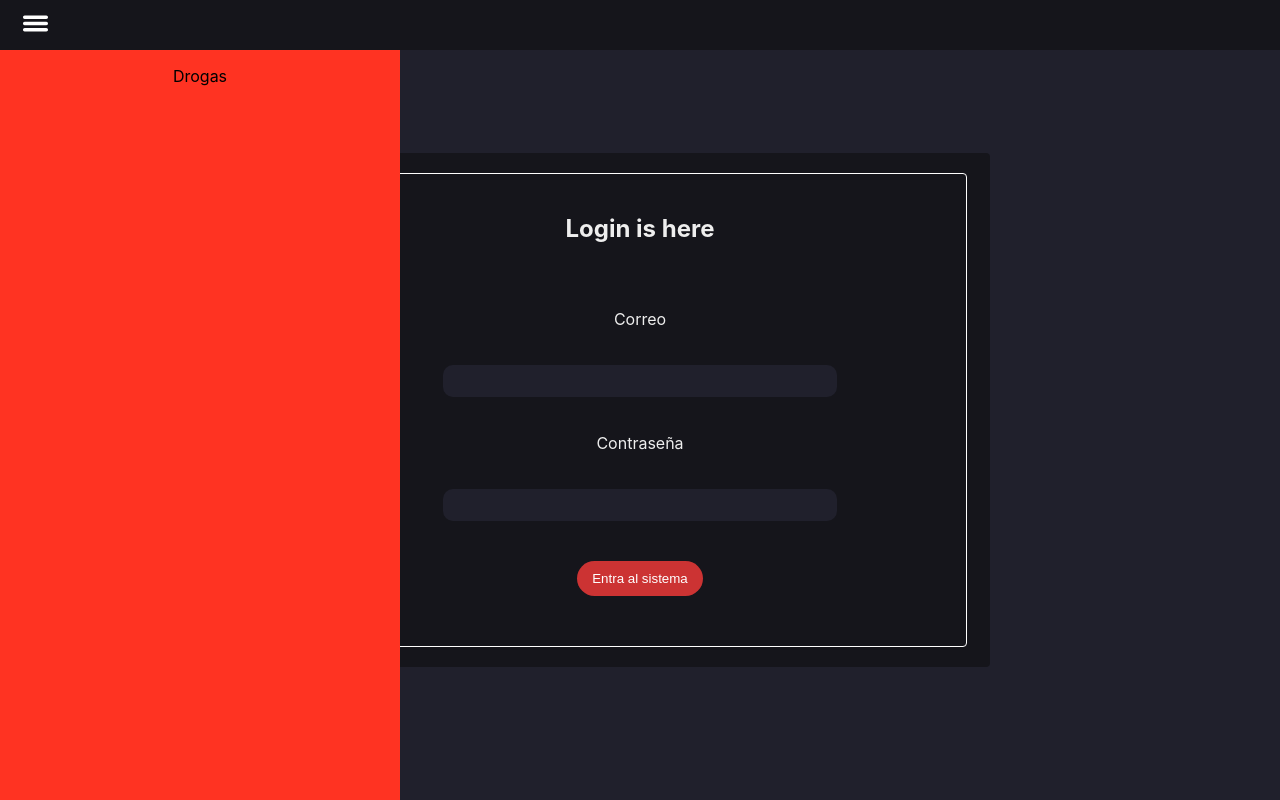
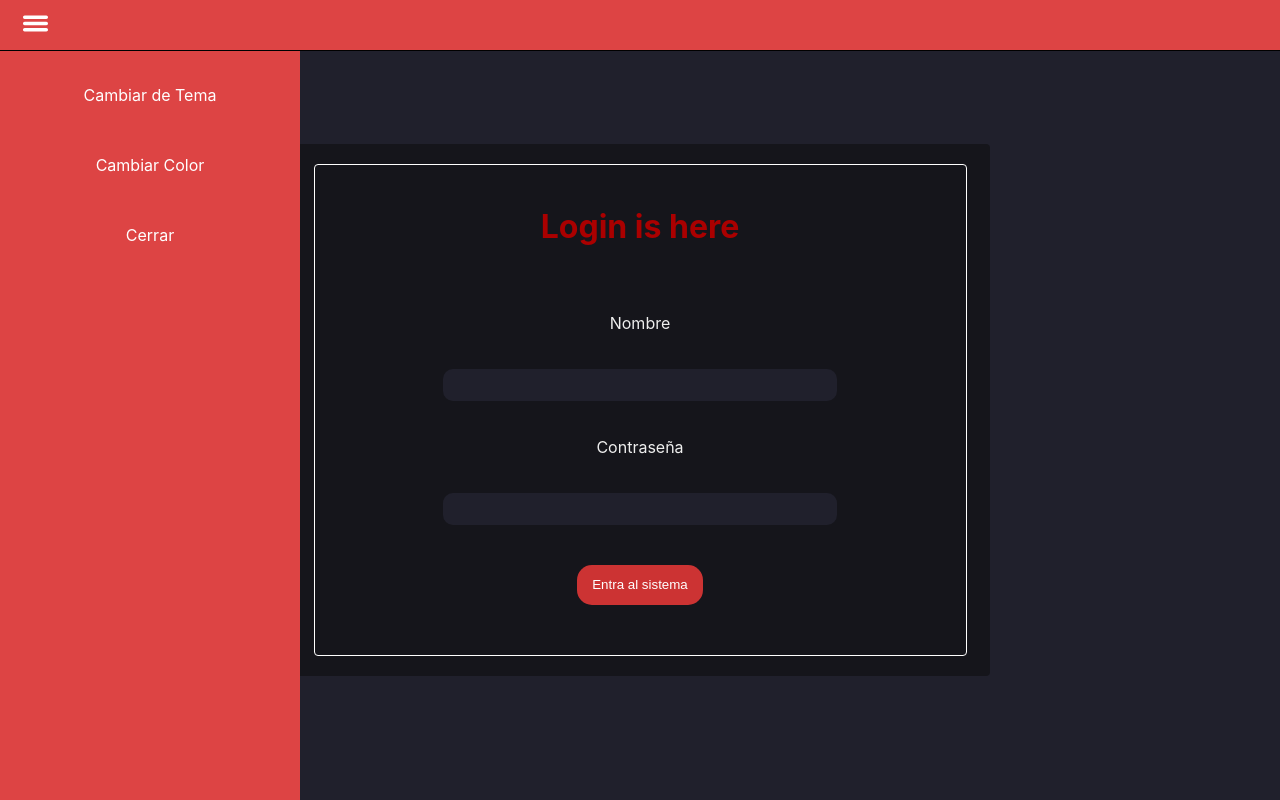
Before and after one commit to QuanticTM/tienda, a React (Create React App) app in the folder frontend/: page /login in a window 1280 px wide. Both pictures are taken after a click on the element 35 px from the left and 25 px from the top of the page. Built offline with nearby package versions, Linux system fonts and the light colour scheme.

Commit message:
themes added

```diff
--- a/frontend/src/components/globalComponents/forms.js
+++ b/frontend/src/components/globalComponents/forms.js
@@ -18,13 +18,16 @@ const InputNormal = props => {
 const BotonEnvio = props => {
 
     const { chosenColor } = useContext(GlobalContext);
+    const st = {backgroundColor: chosenColor[0]};
 
-    const st = {backgroundColor: chosenColor};
+    return  <button className="post-bottom" style={st} >{props.children}</button>
+}
 
-    return (
-        <button className="post-bottom" style={st} >{props.children}</button>
-    )
+const MainHeader = props => {
+    const { chosenColor } = useContext(GlobalContext);
+    return <h1 style={{color: chosenColor[2]}} > {props.children} </h1>
 }
+
 
 const InputContraseña = () => {
 
@@ -33,6 +36,4 @@ const InputContraseña = () => {
     )
 }
 
-
-
-export { InputNormal, BotonEnvio, InputContraseña};
+export {MainHeader, InputNormal, BotonEnvio, InputContraseña};
--- /dev/null
+++ b/frontend/src/components/navbar/navItems.js
@@ -0,0 +1,23 @@
+
+
+export const NavItem = props => {
+
+    return (
+        <div className={props.class || "nav-item"} onClick={props.method} >
+            <p>{props.children}</p>
+        </div>
+    )
+
+};
+
+export const NavColor = props => {
+
+    const st = {backgroundColor: props.color}
+
+    return (
+        <div className="nav-item nav-color" onClick={props.method} >
+            <p>{props.children} </p>
+            <div className="col" style={st} />
+        </div>
+    );
+}
--- a/frontend/src/components/navbar/navMain.js
+++ b/frontend/src/components/navbar/navMain.js
@@ -5,11 +5,14 @@ import NavMenu from "./navMenu";
 
 const Navbar = () => {
 
-    const { tema } = useContext(GlobalContext);
+    const { chosenColor } = useContext(GlobalContext);
+
     const [ isDisplayed, setDisplay] = useState(false);
 
-    const st = {backgroundColor: tema.principal};
-    const st1 = {height: "25px"};
+    const st = {backgroundColor: chosenColor[1]};
+    const st1 = {
+        height: "25px"
+    };
 
     const Logo = () => <img src={BD} className="logo" style={st1} />
 
@@ -20,7 +23,7 @@ const Navbar = () => {
                     <Logo />
                 </div>
             </div>
-            {isDisplayed && <NavMenu> <p>Drogas</p></NavMenu> }
+            {isDisplayed && <NavMenu ch={() => setDisplay(!isDisplayed)} /> }
         </>
     )
 };
--- a/frontend/src/components/navbar/navMenu.js
+++ b/frontend/src/components/navbar/navMenu.js
@@ -1,7 +1,64 @@
+import { useContext, useState } from "react";
+import { GlobalContext } from "../../logic/globalState";
+import {NavItem, NavColor} from "./navItems";
+
+const OptionsNav = () => {
+
+    const [indexM, setM] = useState(0)
+    const { cambiarTema, listOfColors, setContraste} =  useContext( GlobalContext );
+
+    const mapping = a => {
+        let x = [];
+        for(let i = 0; i < a.length; i++){
+            x.push(
+                <NavColor method={() => setContraste(i)} color={a[i][0]}>
+                    {a[i][1]}
+                </NavColor>
+            );
+        }
+        return x;
+    }
+
+    switch(indexM)
+    {
+        default:
+            return (
+                <>
+                    <NavItem method={cambiarTema}  >Cambiar de Tema</NavItem>
+                    <NavItem method={() => setM(1)}  >Cambiar Color</NavItem>
+                </>
+            )
+        case 1:
+
+            const col = mapping(listOfColors);
+
+            return (
+                <>
+                    {col}
+                    <NavItem method={() => setM(0)}  >Volver</NavItem>
+                </>
+            );
+
+    }
+
+}
+
 
 const NavMenu = props => {
 
-    return  <div className="options-wrapper nav-menu" > {props.children} </div>
+    const {tema, chosenColor} = useContext(GlobalContext);
+    const st = {
+        backgroundColor: chosenColor[1] ,
+        color: "#fff",
+        borderColor: tema.secundario
+    };
+
+    return (
+        <div className="options-wrapper nav-menu" style={st} >
+            <OptionsNav />
+            <NavItem method={props.ch}> Cerrar </NavItem>
+        </div>
+    )
 }
 
 export default NavMenu;
--- a/frontend/src/components/pages/login.js
+++ b/frontend/src/components/pages/login.js
@@ -1,6 +1,5 @@
 import { MainContainer }  from "../globalComponents/mainones";
-import { InputNormal, BotonEnvio, InputContraseña}  from "../globalComponents/forms";
-import Navbar  from "../navbar/navMain";
+import { MainHeader, InputNormal, BotonEnvio, InputContraseña }  from "../globalComponents/forms";
 
 const Login = () => {
 
@@ -9,11 +8,11 @@ const Login = () => {
         <MainContainer>
 
 
-            <h2>Login is here </h2>
+            <MainHeader>Login is here </MainHeader>
 
             <form onSubmit="" >
 
-                <p>Correo</p>
+                <p>Nombre</p>
                 <InputNormal />
 
                 <p>Contraseña</p>
--- a/frontend/src/logic/globalState.js
+++ b/frontend/src/logic/globalState.js
@@ -15,8 +15,8 @@ export const GlobalState = props => {
     // cambio de temas
     const Themes = {
         modoClaro:{
-            principal: "#fff",
-            secundario: "#ddd",
+            principal: "#ffe",
+            secundario: "#eed",
             letraPrincipal: "#111",
             letraSecundaria: "#333",
         },
@@ -42,14 +42,18 @@ export const GlobalState = props => {
     const [contraste, setContraste ] = useState(0);
 
     const listOfColors = [
-        ["#c33","Rojo"],
-        ["#31c282", "Verde"],
-        ["#1193ee", "Azul"],
-        ["#8123fe", "Morado"],
-        ["#d62", "Naranja" ]
+        ["#c33","Rojo", "#d44","#a00"],
+        ["#51b252", "Verde", "#62c363", "#2f9030"  ],
+        ["#4183ee", "Azul", "#5294ff", "#3072dd" ],
+        ["#9183fe", "Morado", "#9f94ff", "#7062dc"],
+        ["#c63", "Naranja", "#d74", "#a41" ]
         ];
 
-    const chosenColor = listOfColors[contraste][0] ;
+    const chosenColor = [
+        listOfColors[contraste][0],
+        listOfColors[contraste][2],
+        listOfColors[contraste][3]
+    ];
 
     const contextoGeneral = {
         tema : tema,
--- a/frontend/src/styles/forms.css
+++ b/frontend/src/styles/forms.css
@@ -12,11 +12,11 @@
     display:flex;
     align-items: center;
     color: white;
-    border-radius: 30px;
+    border-radius: 15px;
     height: 35px;
     justify-content:center;
     border: 0px;
-    padding: 15px;
+    padding: 20px 15px;
     margin: 20px 0px;
 }
 
--- a/frontend/src/styles/index.css
+++ b/frontend/src/styles/index.css
@@ -23,7 +23,6 @@ body *{
     left: 0;
     height: 100%;
     width: 400px;
-    background-color: #f32;
 }
 .main-wrapper{
     position: fixed;
@@ -65,10 +64,10 @@ body *{
 
 @media screen and (max-width: 600px) {
     .options-wrapper {
-        width: 70%;
+        width: 80%;
         height: 430px;
         margin: 0 auto;
-        left: 15%;
+        left: 13.5%;
         border-radius: 8px;
     }
 }
--- a/frontend/src/styles/navbar.css
+++ b/frontend/src/styles/navbar.css
@@ -8,29 +8,70 @@
     display: flex;
     align-items: center;
     justify-content: space-between;
+    border-bottom: 1px solid black;
 }
 
 .logo{
     margin: 20px 0px;
-    transition: 0.6s;
 }
 
-.logo:hover{
-    transform:/* matrix(-1.0, 0.0,
-                      0.0, -1.0, 0.0, 0.0);
-    */ rotate(360deg) scale(1.5);
+@keyframes rotate{
+    0%{ left: -300px;
+    }
+    100%{
+        left: 0px;
+    }
 }
 
 .nav-menu{
+
     z-index: 2;
+    animation: rotate 0.1s linear;
     top: 50px;
+    width:300px;
     display: flex;
     flex-direction:column;
     align-items: center;
 }
 
+.nav-item{
+    display: flex;
+    align-items: center;
+    justify-content: center;
+    height: 40px;
+    width: 80%;
+    border-radius: 10px;
+    margin-top: 20px;
+    padding: 5px;
+}
+
+.nav-item:hover{
+    background-color: rgba(205,205,205,0.2);
+}
+
+.nav-color{
+    display: grid;
+    grid-template-columns: 1fr 1fr;
+    justify-items:center;
+    align-content:center;
+
+}
+
+.nav-color p{
+}
+
+.col{
+    border: 2px solid white;
+    width: 20px;
+    height: 20px;
+    border-radius: 50%;
+}
+
+
+
 @media screen and (max-width: 600px) {
     .nav-menu{
+        border: 1px solid;
         top: 80px;
     }
 }
```
